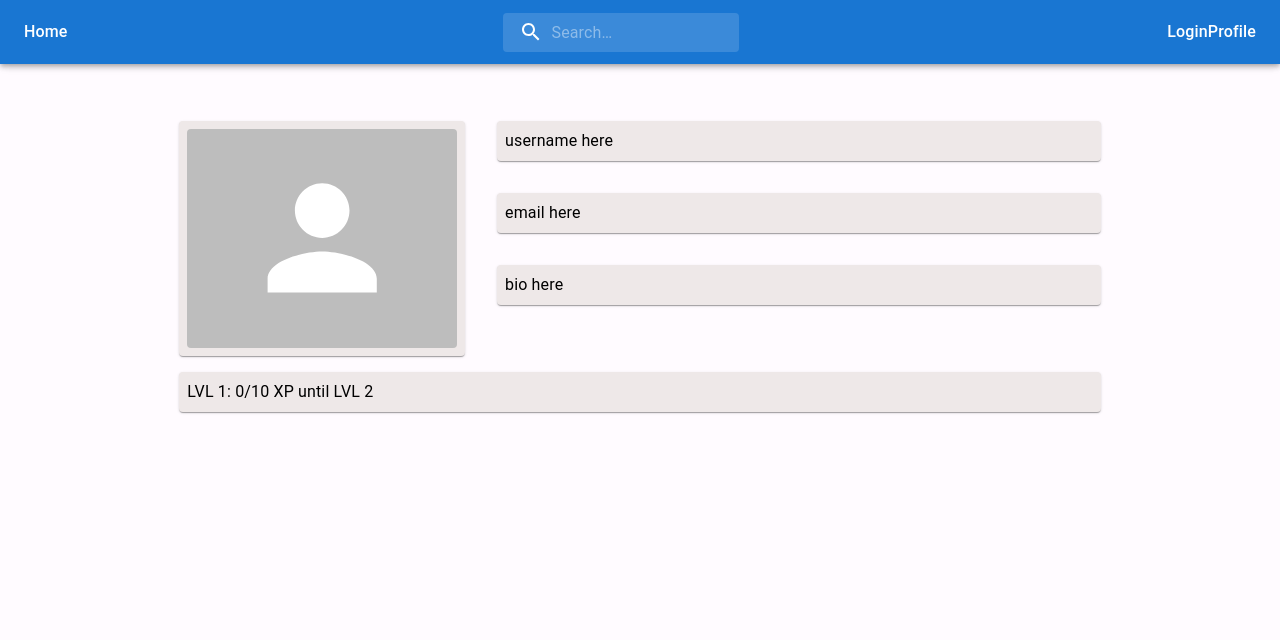
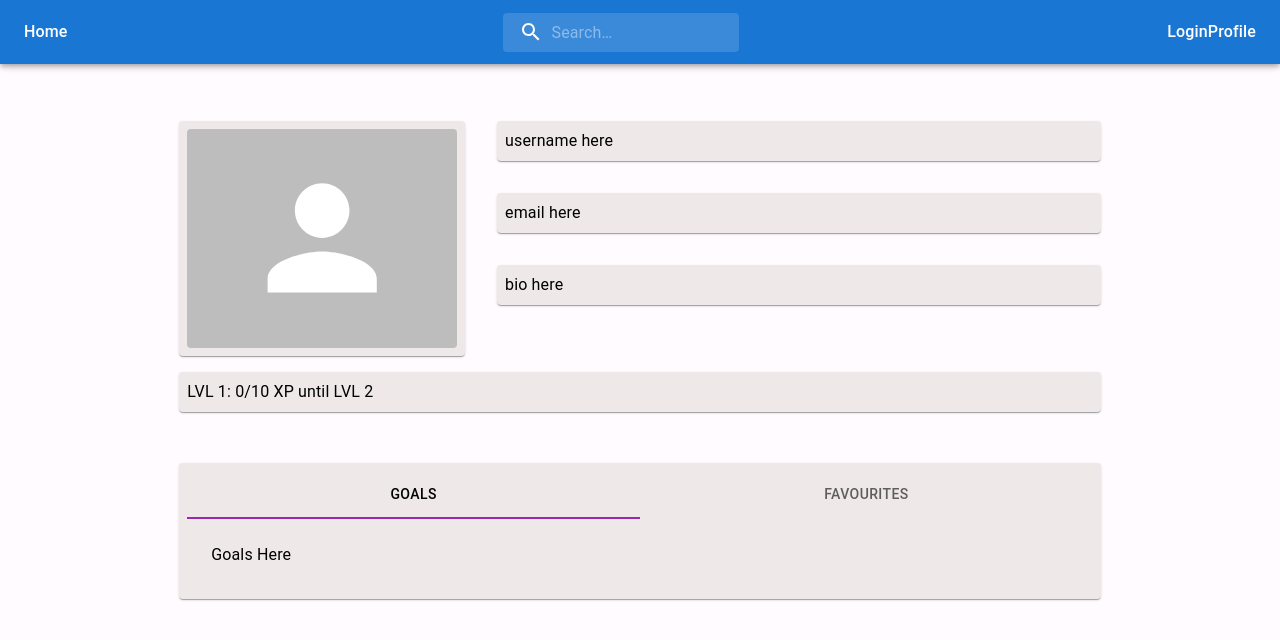
Before and after one commit to davitvoski/body-quest, a React (Vite) app in the folder client/: page /Profile in a window 1280 px wide. Shown: the top 640 px of the page. Built offline with nearby package versions, Linux system fonts and the light colour scheme.

Commit message:
Add tabs for goals and favourites

```diff
--- a/client/src/component/Profile/Profile.tsx
+++ b/client/src/component/Profile/Profile.tsx
@@ -1,6 +1,15 @@
-import { Avatar, Grid, Paper, styled } from "@mui/material";
+import { Avatar, Button, Grid, Paper, styled, Tab, Tabs } from "@mui/material";
 import { JSXElementConstructor, ReactElement, ReactFragment, ReactPortal, useState } from "react";
 import { ProfileView } from "./ProfileView";
+import { Item } from "../modules/Item";
+import { TabPanel } from "../modules/TabPanel";
+
+function a11yProps(index: number) {
+    return {
+        id: `full-width-tab-${index}`,
+        'aria-controls': `full-width-tabpanel-${index}`,
+    };
+}
 
 /**
  * Profile that conatains a ProfileView, and will later contain a GoalView and FavouriteView
@@ -10,10 +19,23 @@ export const Profile = () => {
     const [username, setUsername] = useState("username here")
     const [email, setEmail] = useState("email here")
     const [experience, setExperience] = useState(0)
+    const [value, setValue] = useState(0);
+
+    const handleChange = (event: React.SyntheticEvent, newValue: number) => {
+        setValue(newValue);
+    };
 
     return(
         <div className="profile">
             <ProfileView username={username} email={email} experience={experience}></ProfileView>
+            <Item sx={{ margin: "0 5% 0 5%" }}>
+                <Tabs value={value} onChange={handleChange} indicatorColor="secondary" variant="fullWidth" textColor="inherit">
+                    <Tab label="Goals" sx={{ width: "50%" }} />
+                    <Tab label="Favourites" sx={{ width: "50%" }} />
+                </Tabs>
+                <TabPanel index={0} value={value} {...a11yProps(0)}>Goals Here</TabPanel>
+                <TabPanel index={1} value={value} {...a11yProps(2)}>Favourites Here</TabPanel>
+            </Item>
         </div>
     )
 }
--- a/client/src/component/Profile/ProfileView.tsx
+++ b/client/src/component/Profile/ProfileView.tsx
@@ -1,7 +1,7 @@
 import { Avatar, Grid, Paper, styled } from "@mui/material";
 import React from "react";
 import { JSXElementConstructor, ReactElement, ReactFragment, ReactPortal, useState } from "react";
-import { Item } from "../Item";
+import { Item } from "../modules/Item";
 
 /**
  * A view containing a user's details, such as username, email, experience, and level
--- /dev/null
+++ b/client/src/component/modules/TabPanel.tsx
@@ -0,0 +1,32 @@
+/**
+ * Credits to https://mui.com/material-ui/react-tabs/ for TabPanel component
+ */
+
+import { Box, Typography } from "@mui/material";
+
+interface TabPanelProps {
+    children?: React.ReactNode;
+    dir?: string;
+    index: number;
+    value: number;
+}
+
+export const TabPanel = (props: TabPanelProps) => {
+    const { children, value, index, ...other } = props;
+
+    return (
+        <div
+            role="tabpanel"
+            hidden={value !== index}
+            id={`full-width-tabpanel-${index}`}
+            aria-labelledby={`full-width-tab-${index}`}
+            {...other} >
+
+            {value === index && (
+                <Box sx={{ p: 3 }}>
+                    <Typography>{children}</Typography>
+                </Box>
+            )}
+        </div>
+    );
+  }
```
Also changed, not shown: client/src/component/modules/Item.tsx (renamed from client/src/component/Item.tsx).
